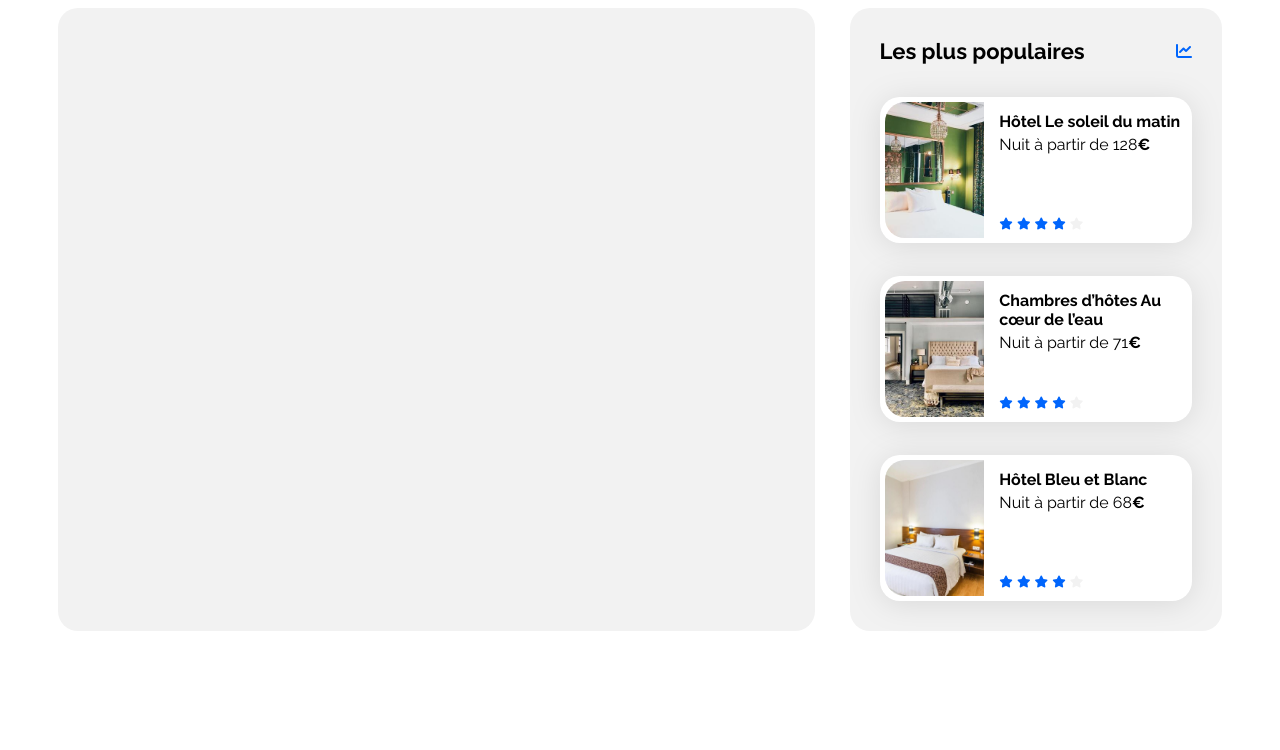
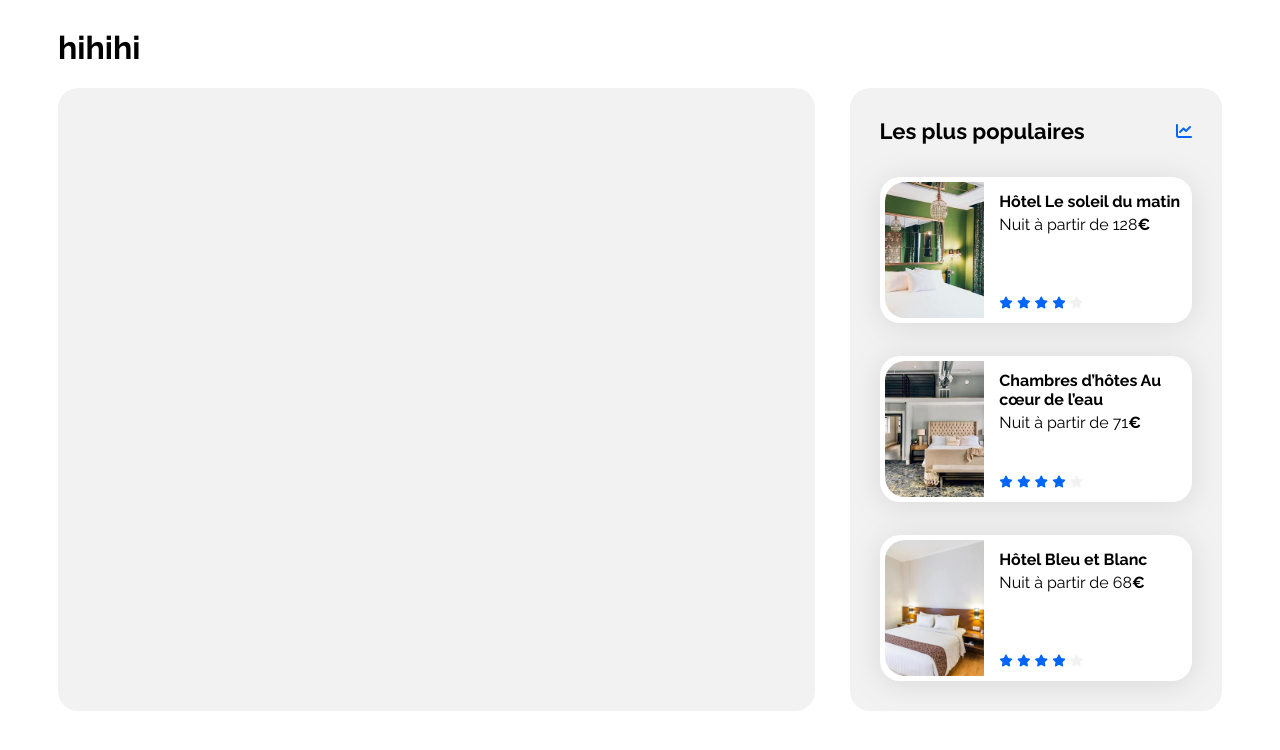
Before and after one commit to alixalixalixalix/OpenClassroom_P2, a plain HTML site: page index.html in a window 1280 px wide. Drawn offline with Linux system fonts and the light colour scheme.

Commit message:
Modification du h1

```diff
--- a/index.html
+++ b/index.html
@@ -16,7 +16,7 @@
 
 <body>
     <div class="main-container">
-        <header></header>
+        <header><h1>hihihi</h1></header>
         <main>
             <div class="hebergements-and-populaires">
                 <section class="hebergements">
```
